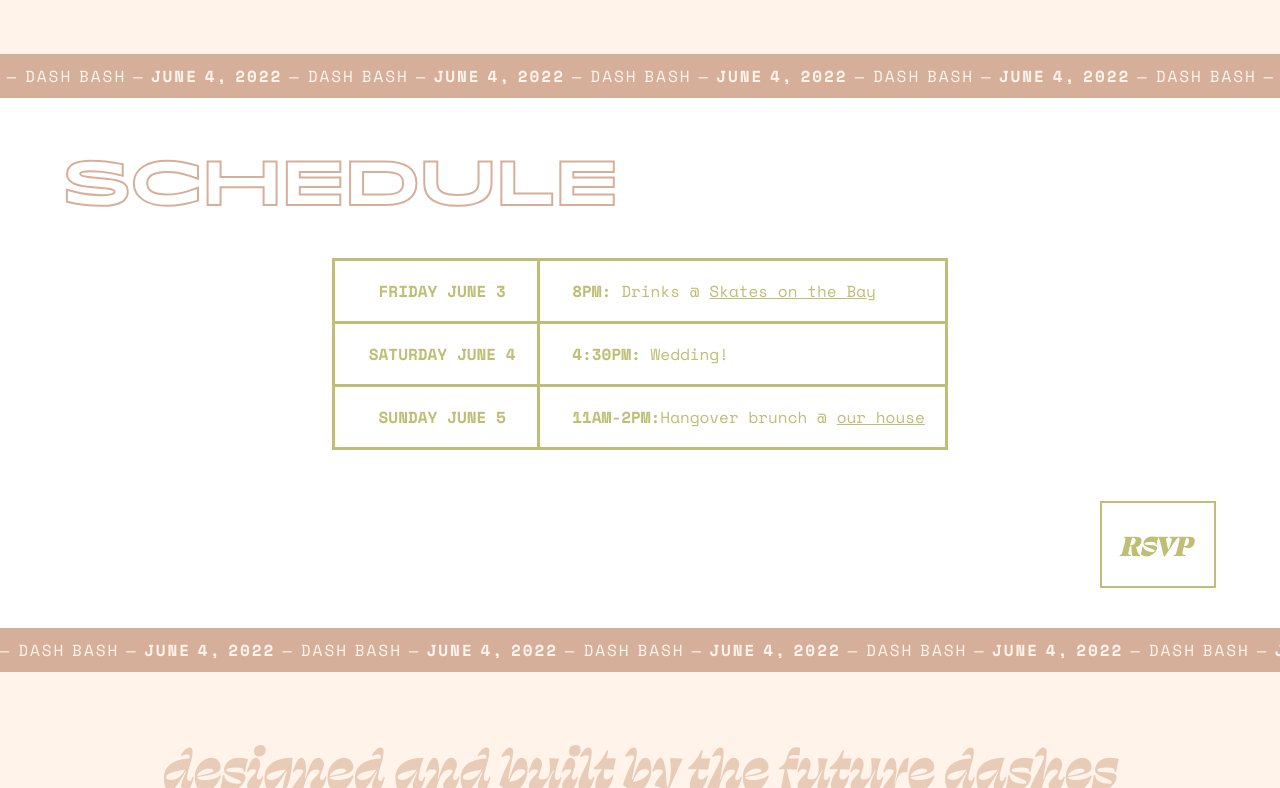
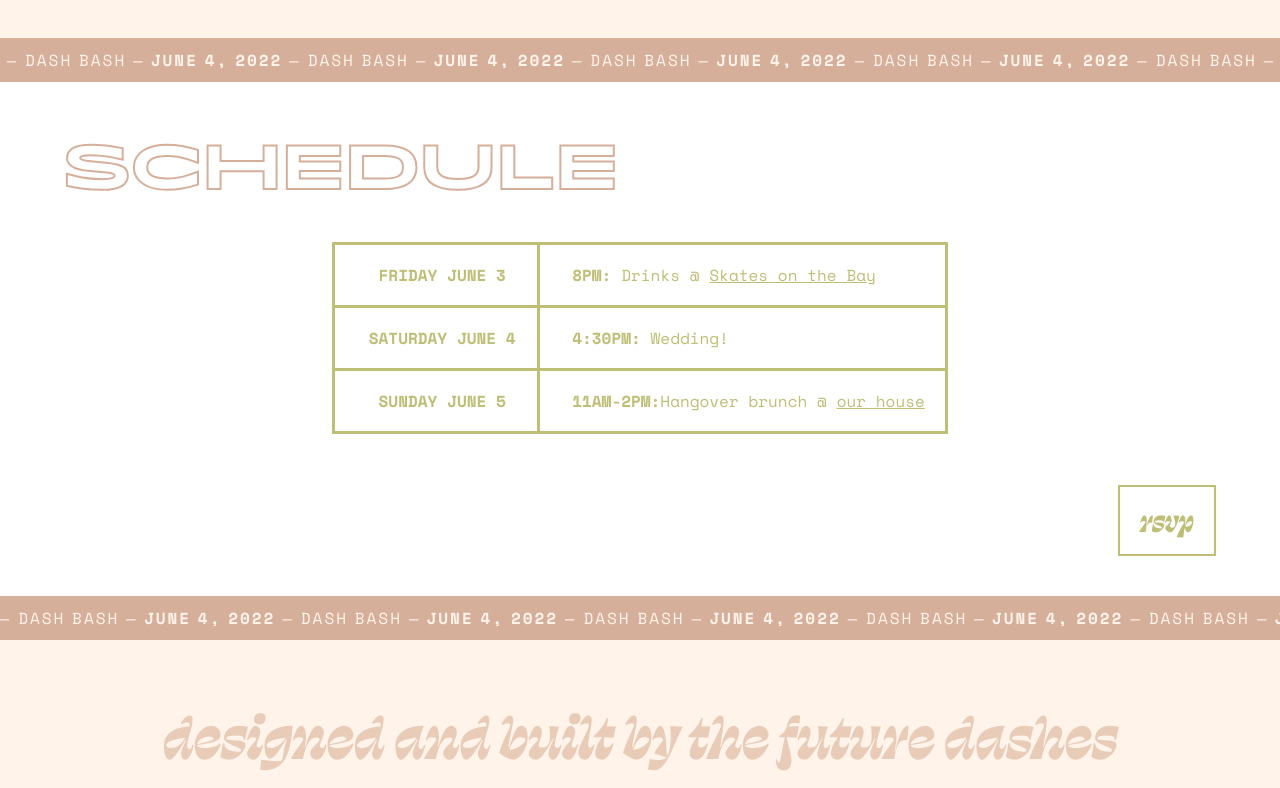
Before and after one commit to greymechanic/dash.wedding, a React (Create React App) app: page / in a window 1280 px wide. Shown: the part 2919-3707 px from the top of the page. Built offline with nearby package versions, Linux system fonts and the light colour scheme.

Commit message:
moar feedback

```diff
--- a/src/App.scss
+++ b/src/App.scss
@@ -236,7 +236,7 @@ h3 {
     font-family: "Swear-Display-Black-Cilati", "Helvetica", serif;
     font-size: 2rem;
     text-decoration: none;
-    padding: 20px;
+    padding: 12px 20px;
     border: 2px solid $green-1;
     background-color: $bright;
     color: $green-1;
--- a/src/components/FAQ.js
+++ b/src/components/FAQ.js
@@ -58,7 +58,7 @@ function FAQ() {
                   <a href="https://www.berkeleycityclub.com/" target="_blank">Berkeley City Club</a>: Berkeley City Club is a historic hotel centrally located in downtown Berkeley, and a 10 minute drive from our house. The rooms are modest, but the architecture is lovely and the indoor pool is beautifully unique. The price is similar to the Graduate Hotel.
                 </p>
                 <p>
-                  There are also <a href="#" target="_blank">quite a few AirBnB options</a> close to our house, which may end up being cheaper than a hotel.
+                  There are also <a href="https://www.airbnb.com/s/Berkeley--California--United-States/homes?tab_id=home_tab&refinement_paths%5B%5D=%2Fhomes&flexible_trip_dates%5B%5D=february&flexible_trip_dates%5B%5D=january&flexible_trip_lengths%5B%5D=weekend_trip&date_picker_type=calendar&query=Berkeley%2C%20California%2C%20United%20States&place_id=ChIJ00mFOjZ5hYARk-l1ppUV6pQ&checkin=2022-06-03&checkout=2022-06-05&source=structured_search_input_header&search_type=filter_change&room_types%5B%5D=Entire%20home%2Fapt" target="_blank">quite a few AirBnB options</a> close to our house, which may end up being cheaper than a hotel.
                 </p>
                 <p>
                   We recommend booking a hotel or Airbnb as soon as possible, as wedding season this year is expected to be incredibly busy, and I would imagine things will book up if you wait too long.
--- a/src/components/Schedule.js
+++ b/src/components/Schedule.js
@@ -35,7 +35,7 @@ function Schedule() {
             </div>
           </div>
           <div className="rsvp">
-            <a href="#" type="button" target="_blank">RSVP</a>
+            <a href="#" type="button" target="_blank">rsvp</a>
           </div>
         </section>
       </div>
```
